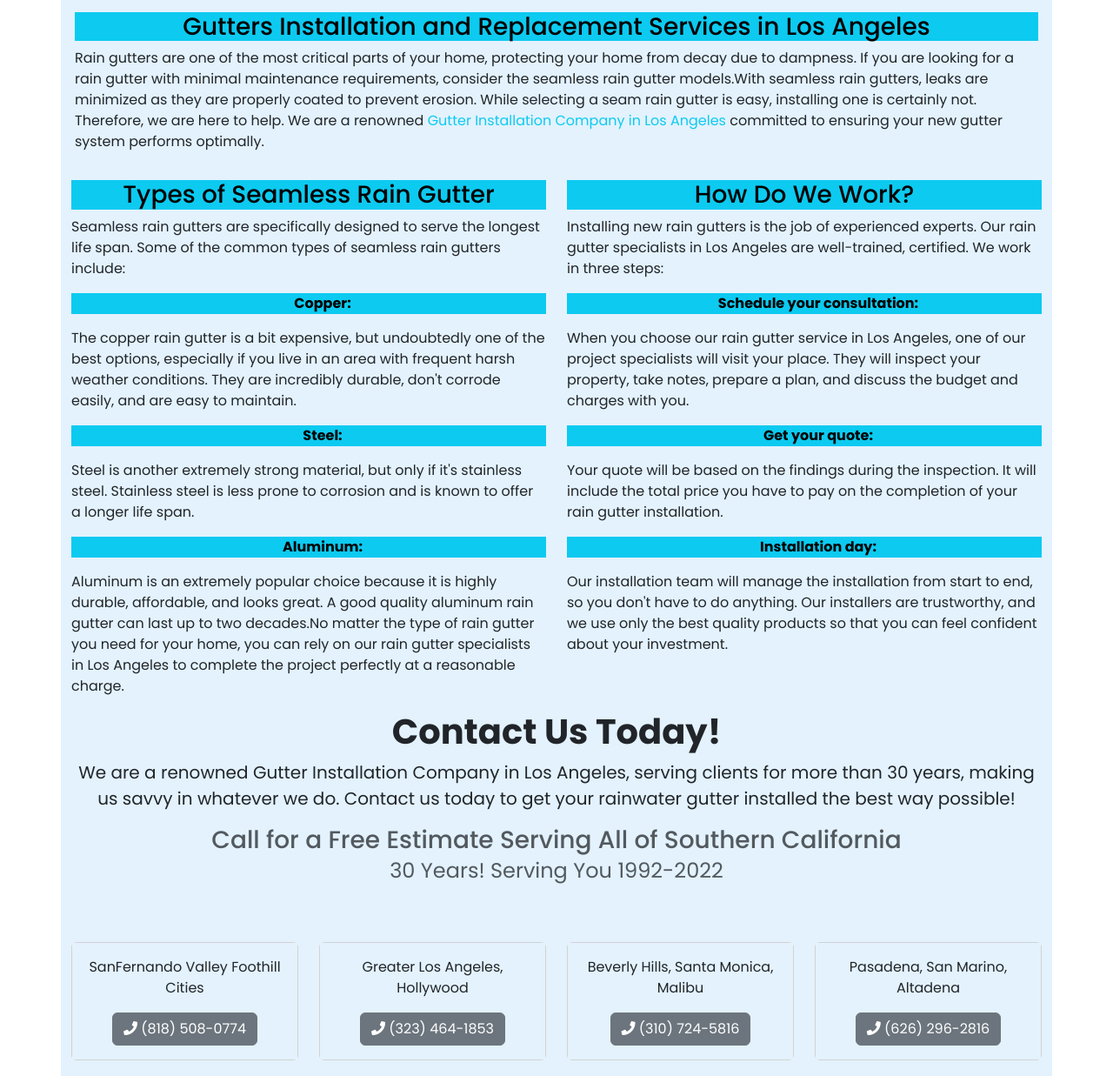
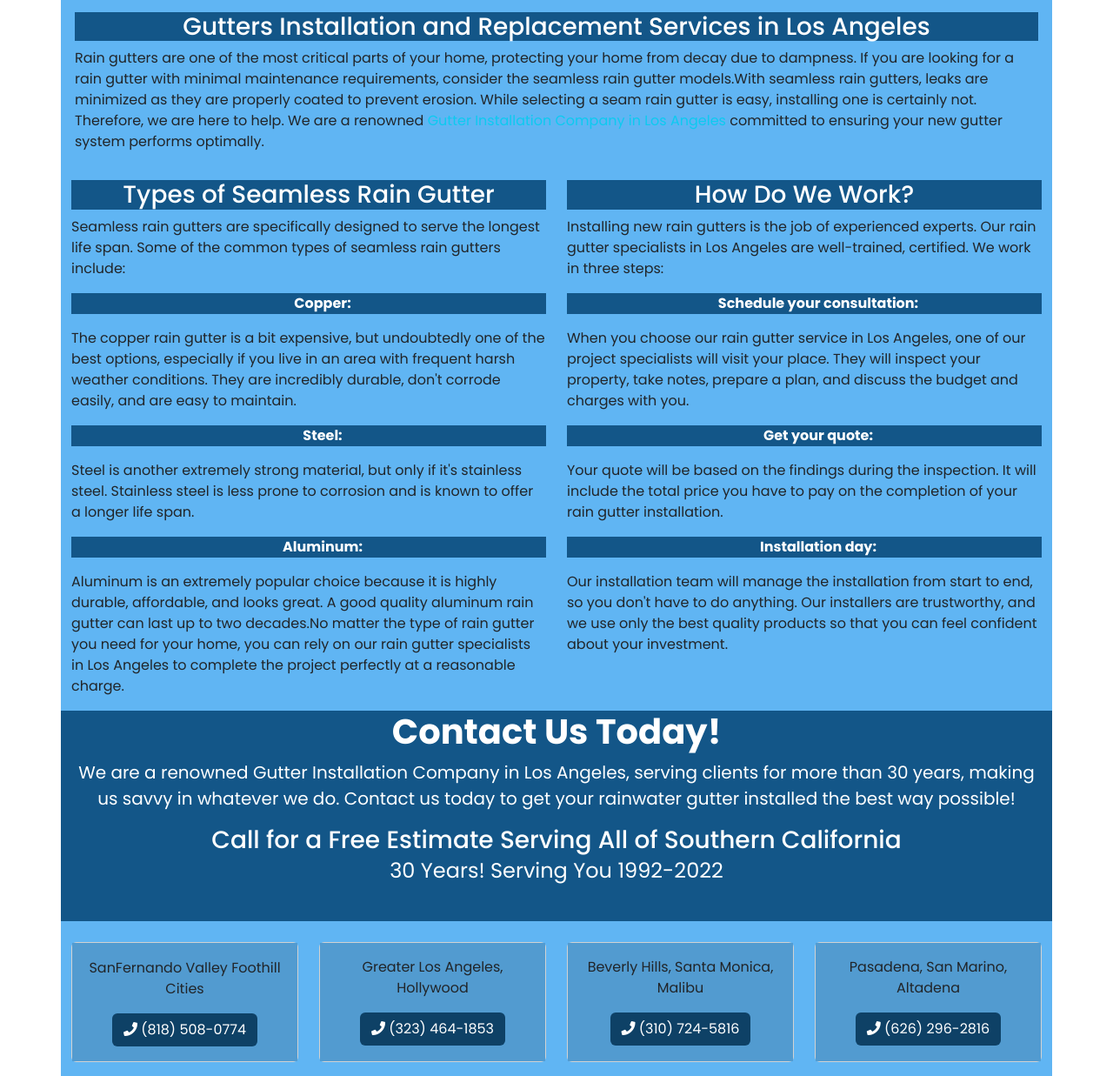
Before and after one commit to KhurramSagoo/sheet-metal, a plain HTML site: page index.html in a window 1280 px wide. Shown: the part 700-1937 px from the top of the page at 87% size. Drawn offline with nearby package versions, Linux system fonts and the light colour scheme.

Commit message:
design update

```diff
--- a/index.html
+++ b/index.html
@@ -47,13 +47,29 @@
 .bg-e3f2fd {
     background-color: #e3f2fd;
 }
+.bg-60B5F3{
+  background-color: #60B5F3;
+}
+.bg-135688{
+  background-color: #135688;
+}
+.bg-2298EE{
+  background-color: #2298EE;
+}
+.bg-0E4166{
+  background-color: #0E4166;
+}
+.bg-529BD0{
+  background-color: #529BD0;
+
+}
 
     </style>
   </head>
 <body>
 
 <!-- navbar -->
-<nav class="navbar navbar-expand-lg bg-body-#e3f2fd fs-5 container  " >
+<nav class="navbar navbar-expand-lg bg-60B5F3 fs-5 container  " >
   <div class="container d-flex align-items-center justify-content-between  ">
     <a class="navbar-brand" href="#">
       <img src="./assets/logo.png" alt=""></a>
@@ -71,7 +87,7 @@
           <a class="nav-link dropdown-toggle" href="#" role="button" data-bs-toggle="dropdown" aria-expanded="false">
             WHO WE ARE BLOG
           </a>
-          <ul class="dropdown-menu">
+          <ul class="dropdown-menu bg-60B5F3">
             <li><a class="dropdown-item" href="#">GUTTER PROFILES</a></li>
             <li><a class="dropdown-item" href="#">LEADERHEADS</a></li>
             <li><a class="dropdown-item" href="#">WHY GUTTERS ARE IMPORTANT</a></li>
@@ -84,7 +100,7 @@
           <a class="nav-link dropdown-toggle" href="#" role="button" data-bs-toggle="dropdown" aria-expanded="false">
             SEE OUR WORK
           </a>
-          <ul class="dropdown-menu">
+          <ul class="dropdown-menu bg-60B5F3">
             <li><a class="dropdown-item" href="#">COMMERCIAL</a></li>
             <li><a class="dropdown-item" href="#">COPPER</a></li>
             <li><a class="dropdown-item" href="#">GALVANIZED STEEL</a></li>
@@ -99,7 +115,7 @@
           <a class="nav-link dropdown-toggle" href="#" role="button" data-bs-toggle="dropdown" aria-expanded="false">
             More
           </a>
-          <ul class="dropdown-menu">
+          <ul class="dropdown-menu bg-60B5F3">
             <li><a class="dropdown-item" href="https://brotherssheetmetal.com/services/">SERVICES</a></li>
             <li><a class="dropdown-item" href="https://brotherssheetmetal.com/gutter-installation-los-angeles/">GUTTER INSTALLATION</a></li>
             <li><a class="dropdown-item" href="https://brotherssheetmetal.com/gutter-removal-los-angeles/">GUTTER REMOVAL</a></li>
@@ -122,7 +138,7 @@
 
 
 <!-- carousel -->
-<div id="carouselExampleIndicators" class="carousel slide container  " data-bs-ride="carousel">
+<div id="carouselExampleIndicators" class="carousel slide container bg-60B5F3  " data-bs-ride="carousel">
   <div class="carousel-indicators">
     <button type="button" data-bs-target="#carouselExampleIndicators" data-bs-slide-to="0" class="active" aria-current="true" aria-label="Slide 1"></button>
     <button type="button" data-bs-target="#carouselExampleIndicators" data-bs-slide-to="1" aria-label="Slide 2"></button>
@@ -183,13 +199,13 @@
 
 
 <!-- HOME PAGE -->
-<div class="container bg-e3f2fd ">
+<div class="container bg-60B5F3 ">
   <div class="row d-flex flex-sm-column flex-lg-row   ">
     <!-- <div class=" col-md-12   col-12 col-lg-8 my-lg-4       ">
       <img src="./assets/homepage.jpg" alt="" style="width:100%;">
     </div> -->
     <div class=" col-md-12  col-12 col-lg-12  p-3">
-       <h3 class=" text-bg-info text-center ">Gutters Installation and Replacement Services in Los Angeles</h3>
+       <h3 class=" bg-135688 text-white text-center ">Gutters Installation and Replacement Services in Los Angeles</h3>
         <p class=" ">Rain gutters are one of the most critical parts of your home, protecting your home from decay due to dampness. If you are looking for a rain gutter with minimal maintenance requirements, consider the seamless rain gutter models.With seamless rain gutters, leaks are minimized as they are properly coated to prevent erosion. While selecting a seam rain gutter is easy, installing one is certainly not. Therefore, we are here to help. We are a renowned
           <a href="https://brotherssheetmetal.com/gutter-installation-los-angeles/" class="text-decoration-none text-info ">
 
@@ -201,24 +217,24 @@
     <!-- <div class="container d-flex flex-sm-column"> -->
 
     <div class="col-md-12  col-12 col-lg-6   ">
-      <h3 class=" text-bg-info text-center  ">Types of Seamless Rain Gutter</h3>
+      <h3 class=" bg-135688 text-center text-white  ">Types of Seamless Rain Gutter</h3>
       <p class=" ">Seamless rain gutters are specifically designed to serve the longest life span. Some of the common types of seamless rain gutters include:</p>
-      <ul class=" text-bg-info   text-center fw-bold  ">Copper:</ul>
+      <ul class=" bg-135688 text-white   text-center fw-bold  ">Copper:</ul>
       <p class="  ">The copper rain gutter is a bit expensive, but undoubtedly one of the best options, especially if you live in an area with frequent harsh weather conditions. They are   incredibly durable, don't corrode easily, and are easy to maintain.</p>
-      <ul  class=" text-bg-info   text-center fw-bold  ">Steel:</ul>
+      <ul  class=" bg-135688 text-white   text-center fw-bold  ">Steel:</ul>
       <p class="  ">Steel is another extremely strong material, but only if it's stainless steel. Stainless steel is less prone to corrosion and is known to offer a longer life span.</p>
-      <ul  class=" text-bg-info   text-center fw-bold  ">Aluminum:</ul>
+      <ul  class=" bg-135688 text-white   text-center fw-bold  ">Aluminum:</ul>
       <p class="  ">Aluminum is an extremely popular choice because it is highly durable, affordable, and looks great. A good quality aluminum rain gutter can last up to two decades.No matter    the type of rain gutter you need for your home, you can rely on our rain gutter specialists in Los Angeles to complete the project perfectly at a reasonable charge.</p>
     </div>
 
     <div class="col-md-12  col-12 col-lg-6   ">
-      <h3 class=" text-bg-info text-center  ">How Do We Work?</h3>
+      <h3 class=" bg-135688 text-white text-center  ">How Do We Work?</h3>
       <p class=" ">Installing new rain gutters is the job of experienced experts. Our rain gutter specialists in Los Angeles are well-trained, certified. We work in three steps:</p>
-      <ul class=" text-bg-info text-center fw-bold  ">Schedule your consultation:</ul>
+      <ul class=" bg-135688 text-white text-center fw-bold  ">Schedule your consultation:</ul>
       <p class=" ">When you choose our rain gutter service in Los Angeles, one of our project specialists will visit your place. They will inspect your property, take notes, prepare a plan, and discuss the budget and charges with you.</p>
-      <ul class=" text-bg-info text-center fw-bold  ">Get your quote:</ul>
+      <ul class=" bg-135688 text-white text-center fw-bold  ">Get your quote:</ul>
       <p class=" ">Your quote will be based on the findings during the inspection. It will include the total price you have to pay on the completion of your rain gutter installation.</p>
-      <ul class=" text-bg-info text-center fw-bold  ">Installation day:</ul>
+      <ul class=" bg-135688 text-white text-center fw-bold  ">Installation day:</ul>
       <p class=" ">Our installation team will manage the installation from start to end, so you don't have to do anything. Our installers are trustworthy, and we use only the best quality products so that you can feel confident about your investment.</p>
     </div>
 
@@ -232,7 +248,7 @@
   <!-- </div> -->
 
 <!-- call for free... -->
-<div class=" text-center container bg-e3f2fd">
+<div class=" text-center container bg-135688 text-white ">
   <!-- <div class="card-header"> -->
     <h4 class="fw-bolder fs-1    ">
       Contact Us Today!
@@ -248,10 +264,10 @@
 
     </p>
   </div>
-  <div class="card-footer text-muted bg-e3f2fd">
-    <h5 class="card-title fs-3">Call for a Free Estimate
+  <div class="card-footer text-muted bg-135688 ">
+    <h5 class="card-title fs-3 text-white">Call for a Free Estimate
       Serving All of Southern California</h5>
-      <p class="fs-4">
+      <p class="fs-4 text-white">
         30 Years! Serving You 1992-2022
 
       </p>
@@ -259,46 +275,46 @@
   </div>
 </div>
 <!-- </div> -->
-<div class=" bg-e3f2fd container ">
+<div class=" bg-60B5F3 container ">
   <br>
 </div>
 
 <!-- call  -->
 
-<div class="container bg-e3f2fd">
+<div class="container bg-60B5F3 ">
   <div class="row">
-    <div class="col col-12  d-flex flex-sm-column flex-lg-row flex-column col-sm-12 col-xl-3 col-lg-3 col-md-3 bg-e3f2fd   ">
+    <div class="col col-12  d-flex flex-sm-column flex-lg-row flex-column col-sm-12 col-xl-3 col-lg-3 col-md-3 bg-60B5F3 " >
       <div class="card text-center">
-        <div class="card-body bg-e3f2fd">
+        <div class="card-body bg-529BD0  " style="border:1px solid #529BD0;">
           <p class="card-text">SanFernando Valley Foothill Cities</p>
-          <button class="btn btn-secondary "><i class="fas fa-phone"></i> <a href="tel:(818) 508-0774" class=" text-white text-decoration-none ">(818) 508-0774</a></button>
+          <button class="btn bg-0E4166 "><i class="fas fa-phone text-white"></i> <a href="tel:(818) 508-0774" class=" text-white text-decoration-none ">(818) 508-0774</a></button>
       </div>
       </div>
     </div>
     <div class="col col-12  d-flex flex-sm-column flex-lg-row flex-column col-sm-12 col-xl-3 col-lg-3 col-md-3   ">
       <div class="card text-center">
-        <div class="card-body bg-e3f2fd">
+        <div class="card-body bg-529BD0">
           <p class="card-text">Greater Los Angeles,
             Hollywood</p>
-          <button class="btn btn-secondary "><i class="fas fa-phone"></i> <a href="tel:(323) 464-1853" class=" text-white text-decoration-none ">(323) 464-1853</a></button>
+          <button class="btn bg-0E4166 "><i class="fas fa-phone text-white"></i> <a href="tel:(323) 464-1853" class=" text-white text-decoration-none ">(323) 464-1853</a></button>
       </div>
       </div>
     </div>
     <div class="col col-12  d-flex flex-sm-column flex-lg-row flex-column col-sm-12 col-xl-3 col-lg-3 col-md-3   ">
       <div class="card text-center">
-        <div class="card-body bg-e3f2fd">
+        <div class="card-body bg-529BD0">
           <p class="card-text">Beverly Hills,
             Santa Monica, Malibu</p>
-          <button class="btn btn-secondary "><i class="fas fa-phone"></i> <a href="tel:(310) 724-5816" class=" text-white text-decoration-none ">(310) 724-5816</a></button>
+          <button class="btn bg-0E4166 "><i class="fas fa-phone text-white"></i> <a href="tel:(310) 724-5816" class=" text-white text-decoration-none ">(310) 724-5816</a></button>
       </div>
       </div>
     </div>
     <div class="col col-12  d-flex flex-sm-column flex-lg-row flex-column col-sm-12 col-xl-3 col-lg-3 col-md-3   ">
       <div class="card text-center">
-        <div class="card-body bg-e3f2fd">
+        <div class="card-body bg-529BD0">
           <p class="card-text">Pasadena,
             San Marino, Altadena</p>
-          <button class="btn btn-secondary "><i class="fas fa-phone"></i> <a href="tel:(626) 296-2816" class=" text-white text-decoration-none ">(626) 296-2816</a></button>
+          <button class="btn bg-0E4166 "><i class="fas fa-phone text-white"></i> <a href="tel:(626) 296-2816" class=" text-white text-decoration-none ">(626) 296-2816</a></button>
       </div>
       </div>
     </div>
@@ -309,7 +325,7 @@
 <!-- <br> -->
 
 <!-- social accounts -->
-<div class="container bg-e3f2fd">
+<div class="container bg-60B5F3">
   <div class="row">
     <div class="col text-center col-12  ">
       <!-- <img src="./assets/fb.png" alt="" class="logo ">
@@ -318,15 +334,14 @@
       <img src="./assets//yt.png" alt="" class="logo "> -->
       <a href="https://www.facebook.com/profile.php?id=100090173086940" target="_blank"><img src="./assets/fb.png" class="logo"/></a>
   <a href="https://www.instagram.com/brotherssheetmetal/" target="_blank"><img src="./assets/insta.png" class="logo" /></a>
+  <a href="https://twitter.com/BrothersSheetm1" target="_blank"><img src="./assets/twitter.png"  class="logo"/></a>
   <a href="https://www.youtube.com/watch?v=c0Vo_kiu9mg" target="_blank"><img src="./assets/yt.png"  class="logo" /></a>
-  <a href="https://twitter.com/BrothersSheetm1" target="_blank"><img src="./assets/twitter.png"  class="logo"/></a>
-
     </div>
   </div>
 </div>
 
 <!-- footer -->
-<div class="container bg-e3f2fd">
+<div class="container bg-60B5F3">
   <div class="row">
     <div class="col-sm text-center">
       <p class="attribution">&copy; 2002-2023 BROTHERS SHEET METAL&nbsp;&nbsp;&nbsp;&nbsp;|&nbsp;&nbsp;&nbsp;&nbsp;SITE BY: <a href="mailto:uaf.khurram@gmail.com" class=" text-decoration-none text-black ">Khurram</a></p>
```
Also changed, not shown: assets/fb.png, assets/insta.png, assets/intagram.png (deleted), assets/twitter.png, assets/yt.png.
